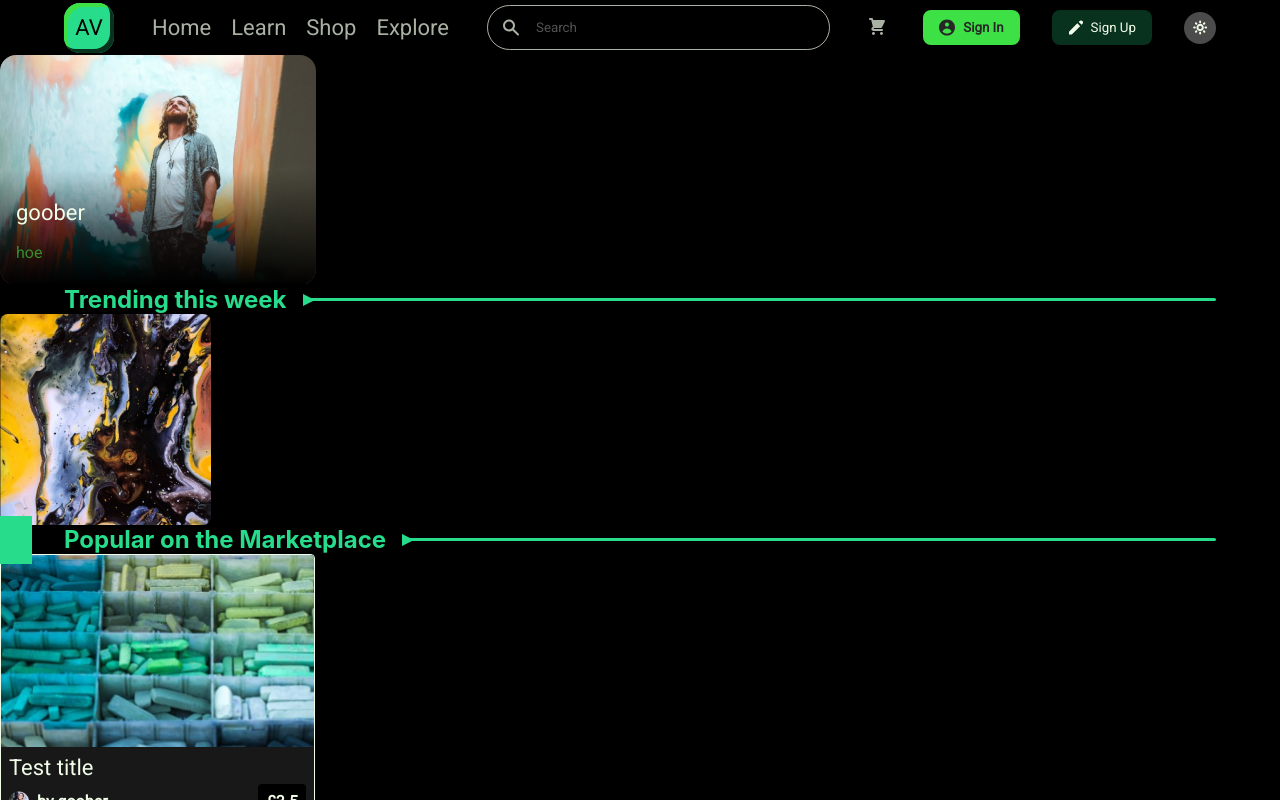
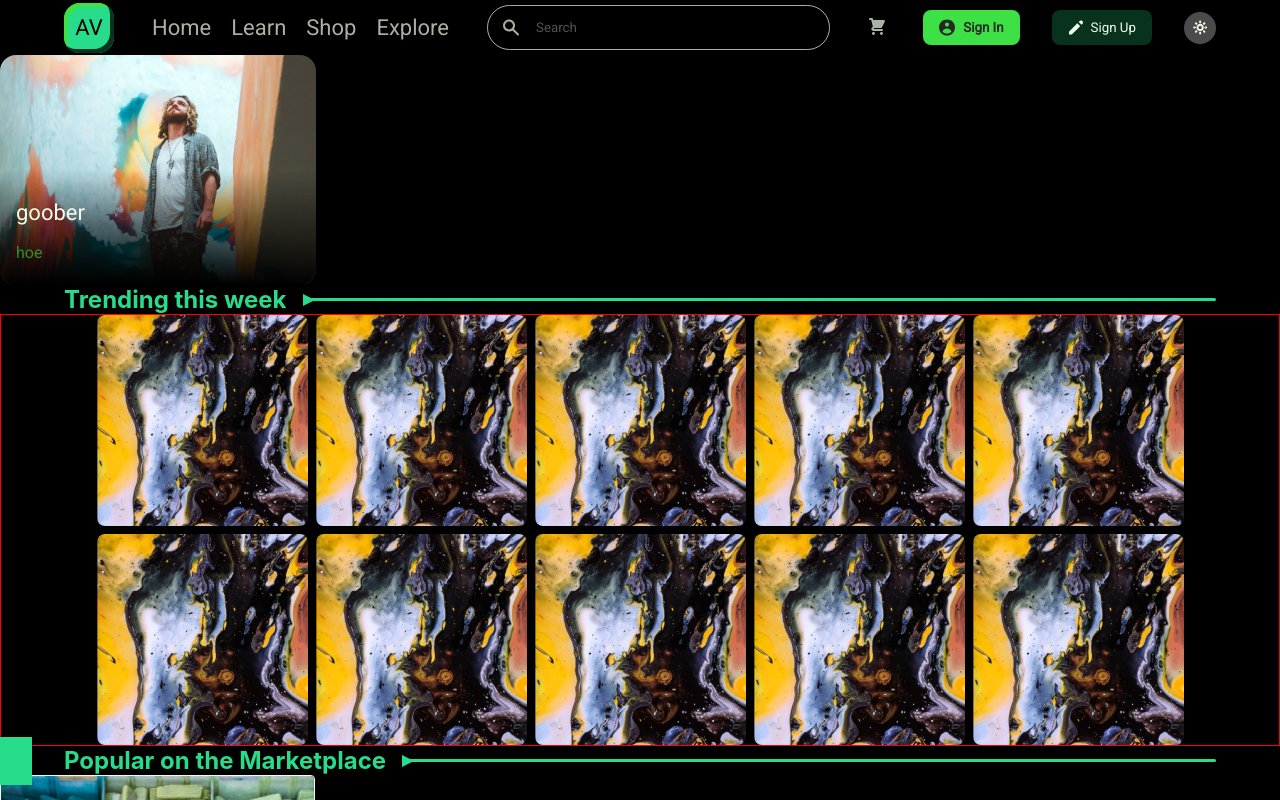
Before and after one commit to Maciej-Clanet/va_frontend_classroom, a React (Create React App) app: page / in a window 1280 px wide. Shown: the top 800 px of the page. Built offline with nearby package versions, Linux system fonts and the light colour scheme.

Commit message:
artgrid added

```diff
--- /dev/null
+++ b/src/Components/ArtGrid/ArtGrid.css
@@ -0,0 +1,27 @@
+.art-grid{
+    display: flex;
+    flex-wrap:wrap;
+    justify-content: center;
+    /* gap: 8px; */
+    /* width: 1350px; */
+    /* margin: auto; */
+    border: 1px solid red;
+    gap: 8px;
+    /* justify-content: space-evenly; */
+}
+
+/* @media (max-width: 1375px){
+    .art-grid{
+        width: 900px;
+    }
+}
+@media (max-width: 950px){
+    .art-grid{
+        width: 700px;
+    }
+}
+@media (max-width: 750px){
+    .art-grid{
+        width: 450px;
+    }
+} */
--- /dev/null
+++ b/src/Components/ArtGrid/ArtGrid.js
@@ -0,0 +1,62 @@
+import "./ArtGrid.css"
+import ArtworkThumbnail from "../ArtworkThumbnail/ArtworkThumbnail"
+import tempArtworkThumbnail from "../../Assets/Temp/ArtworkThumb.png"
+
+import { useEffect } from "react"
+import { useState } from "react"
+
+const ArtGrid = ({rows}) => {
+
+    const [thumbnails, setThumbnails] = useState([]);
+
+    function getMaxPerRow(){
+        const cardWidth = 211;
+        const gapSize = 8;
+
+        const totalWidth = window.innerWidth;
+        let maxItems = Math.floor(totalWidth / (cardWidth + gapSize))
+
+        const buffer = 1;
+
+        while ((maxItems - 1) * gapSize + maxItems * cardWidth + buffer > totalWidth) {
+            console.log("adjusting")
+            maxItems--;
+        }
+        return maxItems
+    }
+
+    function updateThumbnails(){
+        let newThumbnails = []
+            for(let i = 0; i < getMaxPerRow() * rows; i++){
+                newThumbnails.push(
+                        <ArtworkThumbnail key={i} image={tempArtworkThumbnail} artist="goober" title="test" imageLink="/test/image" />
+                    )
+            }
+            setThumbnails(newThumbnails)
+    }
+
+    useEffect(() => {
+        updateThumbnails()
+
+        const handleResize = () => {
+            updateThumbnails();
+        }
+        window.addEventListener("resize", handleResize);
+
+        return () => {
+            window.removeEventListener("rezise", handleResize);
+        }
+
+    },[])
+
+    return(
+        <div className="art-grid">
+            {thumbnails}
+            {/* {
+                [...Array(getMaxPerRow() * rows)].map(thumb => <ArtworkThumbnail image={tempArtworkThumbnail} artist="goober" title="test" imageLink="/test/image" /> )
+            } */}
+        </div>
+    )
+}
+
+export default ArtGrid
--- a/src/Components/ProductCard/ProductCard.js
+++ b/src/Components/ProductCard/ProductCard.js
@@ -13,7 +13,7 @@ const ProductCard = ({image, title, artist, avatar, price,productLink}) =>{
                 <div className="product-info-row">
                     <img src={avatar}/>
                     <span className="text-label prominent">by {artist}</span>
-                    <span className="text-label prominent product-price">£{price}</span>
+                    <span className="text-label prominent product-price">£{price.toFixed(2)}</span>
                 </div>
             </div>
         </div>
--- a/src/Pages/Home.js
+++ b/src/Pages/Home.js
@@ -10,12 +10,14 @@ import ProductCard from "../Components/ProductCard/ProductCard";
 import ProductImage from "../Assets/Temp/ProductThumbnail.png";
 import AvatarImage from "../Assets/Temp/Avatar.png"
 
+import ArtGrid from "../Components/ArtGrid/ArtGrid";
+
 const Home = () => {
     return (
         <>
             <FeaturedArtistThumbnail artistName="goober" artistProfession="hoe" profileLink="/user/goober" image={tempArtistImage}/>
             <SectionHeading text="Trending this week"/>
-            <ArtworkThumbnail image={tempArtworkThumbnail} artist="goober" title="test" imageLink="/test/image" />
+            <ArtGrid rows={2}/>
             <SectionHeading text="Popular on the Marketplace" active={true}/>
             <ProductCard image={ProductImage} title="Test title" artist="goober" price={3.50} avatar={AvatarImage} productLink="/products/testproduct"/>
 
```
